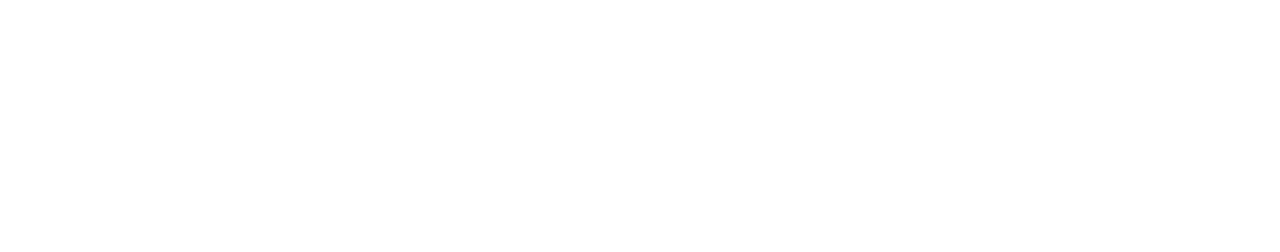
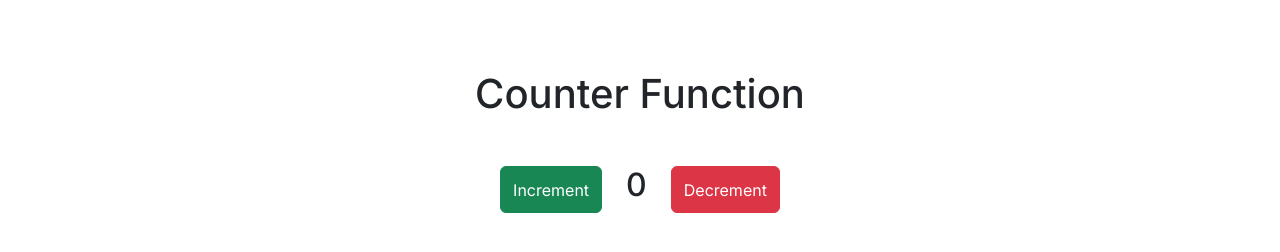
Before and after one commit to yogesh-p-more/download-loom-videos, a Next.js app: page / in a window 1280 px wide. Shown: the part 694-946 px from the top of the page. Before the commit the page ends 800 px from the top, so only its background shows below. Built offline with nearby package versions, Linux system fonts and the light colour scheme; no server answers.

Commit message:
created counter component

```diff
--- /dev/null
+++ b/src/app/component/Counter.tsx
@@ -0,0 +1,38 @@
+import React, { useState } from 'react'
+
+const Counter = () => {
+
+    const [value, setValue]= useState(0);
+    // console.log("number set=========>" , value);
+
+    const handleAddvalue = () =>{
+        alert("added")
+        setValue(value + 1)
+    }
+
+    const handleDecrement = ()=>{
+
+        if (value === 0){
+            return
+        }
+        alert("Decrement")
+        setValue(value - 1)
+    }
+
+  return (
+    <>
+    <section className='lyt-section'>
+        <div className="container">
+            <h1 className='text-center'>Counter Function</h1>
+            <div className="counter-box d-flex justify-content-center flex-wrap mt-5">
+                <button onClick={()=> handleAddvalue()} className='btn btn-success' name='inc'>Increment</button>
+                <h2 className='bs-heading text-center mx-4'>{value}</h2>
+                <button onClick={()=> handleDecrement()} className='btn btn-danger' name='dec'>Decrement</button>
+            </div>
+        </div>
+    </section>
+    </>
+  )
+}
+
+export default Counter
--- a/src/app/page.tsx
+++ b/src/app/page.tsx
@@ -5,6 +5,8 @@
 import Header from "./component/header"
 import Gallery from "./component/Gallary"
 import GallaryPractice from "./component/GallaryPractice";
+
+import Counter from "./component/Counter";
 
 
 export default function Home() {
@@ -36,7 +38,7 @@
     }
   }
 
-  const handleChnage = (e:any) => {
+  const handleChnage = (e: any) => {
     setVideoUrl(e.target.value)
 
   }
@@ -68,8 +70,10 @@
 
       </section>
 
-      <Gallery/>
-      <GallaryPractice/>
+      <Gallery />
+      <GallaryPractice />
+
+      <Counter />
     </>
   );
 }
```
